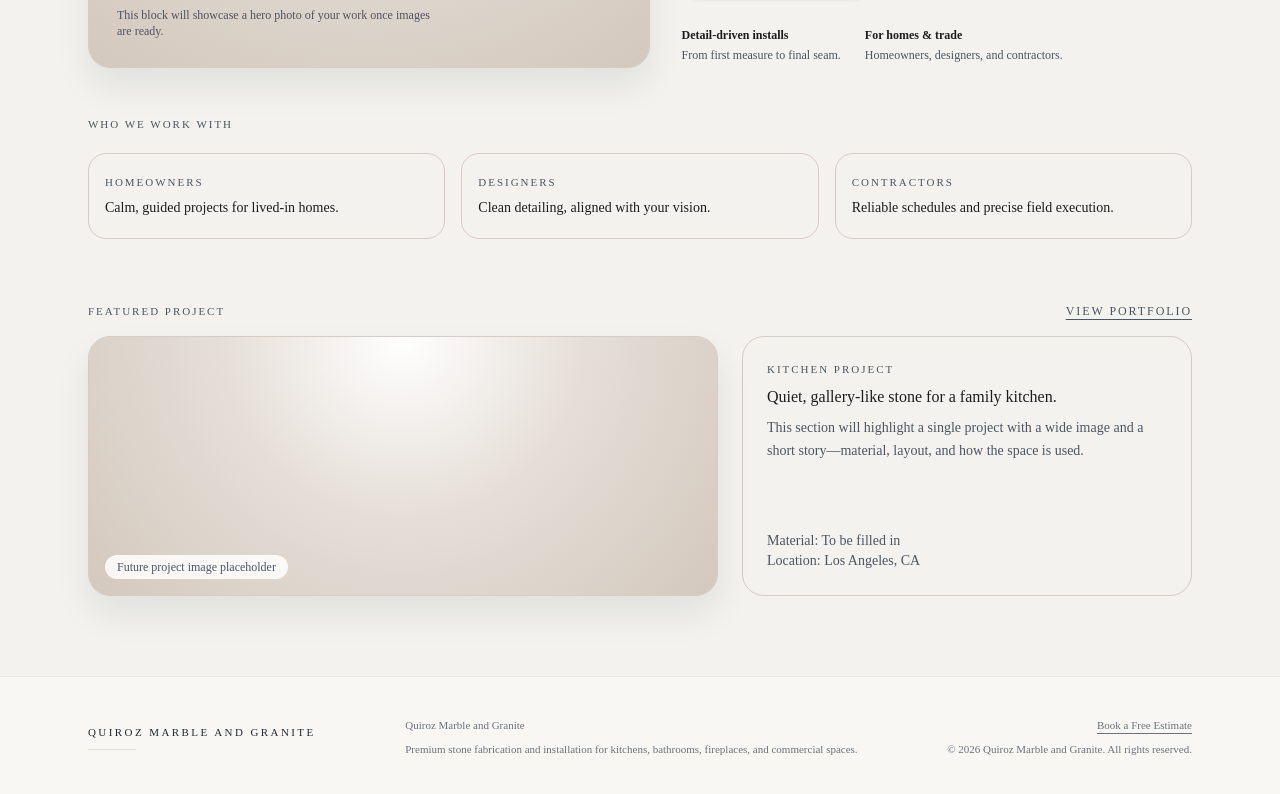
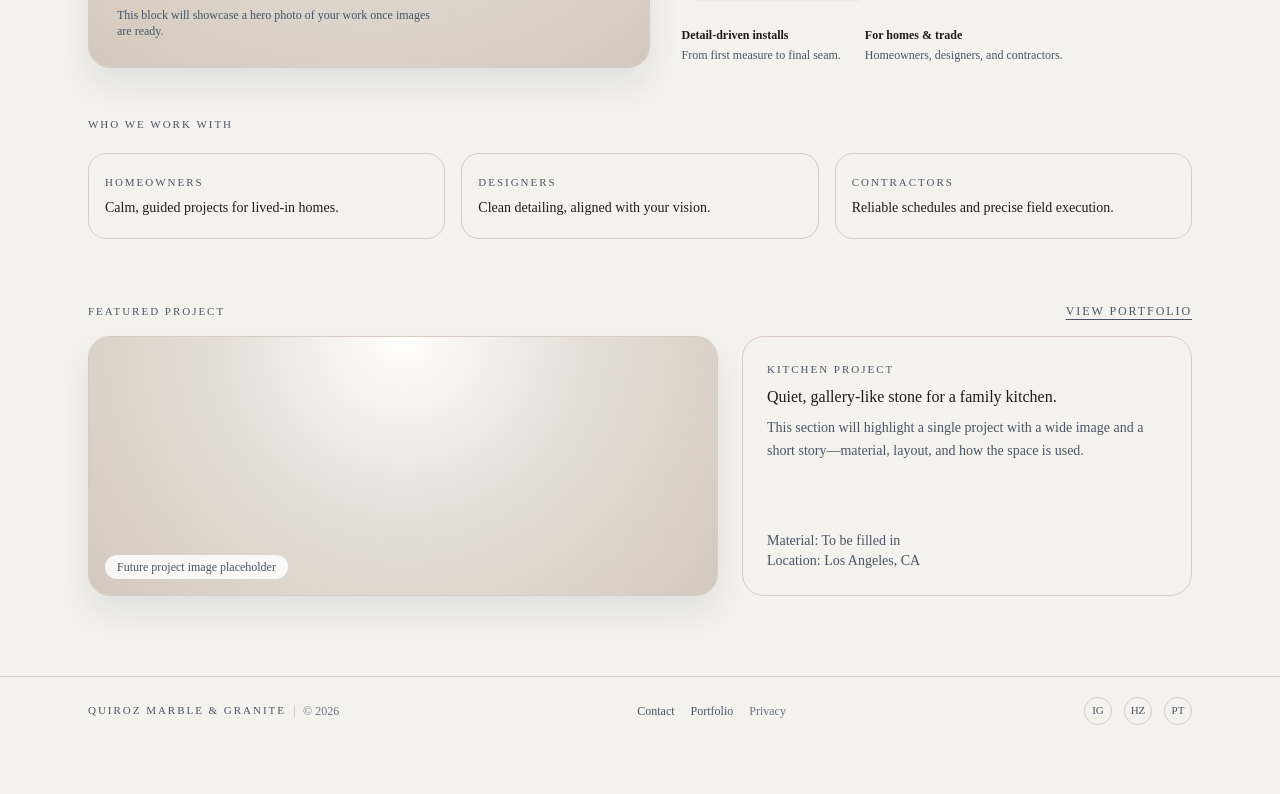
Before and after one commit to leoqjr/quiroz-marble-and-granite-site, a Next.js app: page / in a window 1280 px wide. Shown: the part 449-1243 px from the top of the page. After the commit the page ends 1194 px from the top, so only its background shows below. Built offline with nearby package versions, Linux system fonts and the light colour scheme.

Commit message:
Design Day 1: image-led hero, who-we-work-with tiles, and minimal footer

```diff
--- a/src/components/site/footer.tsx
+++ b/src/components/site/footer.tsx
@@ -1,36 +1,69 @@
 // src/components/site/footer.tsx
+"use client";
+
 import Link from "next/link";
-import { Logo } from "./logo";
 
 export function Footer() {
   return (
-    <footer className="border-t border-[#E2E0DA]/70 bg-[#F8F7F4]">
-      <div className="mx-auto flex max-w-6xl flex-col gap-6 px-4 py-10 md:flex-row md:items-center md:justify-between md:px-6">
-        <div className="transition-transform duration-200 ease-out hover:-translate-y-0.5">
-          <Logo />
+    <footer className="border-t border-[#D8CBC3] bg-[#F3F2EE]">
+      <div className="mx-auto flex max-w-6xl flex-col gap-4 px-4 py-4 text-xs text-[#4B5563] md:flex-row md:items-center md:justify-between md:px-6 md:py-5">
+        {/* Left: Brand / copyright */}
+        <div className="flex items-center gap-2">
+          <span className="text-[11px] font-medium uppercase tracking-[0.18em] text-[#4B5563]">
+            Quiroz Marble & Granite
+          </span>
+          <span className="hidden h-3 w-px bg-[#D8CBC3] md:inline-block" />
+          <span className="text-xs text-[#6B7280]">
+            © {new Date().getFullYear()}
+          </span>
         </div>
 
-        <div className="space-y-2 text-[11px] text-[#6B7280]">
-          <p>Quiroz Marble and Granite</p>
-          <p>
-            Premium stone fabrication and installation for kitchens, bathrooms,
-            fireplaces, and commercial spaces.
-          </p>
+        {/* Center: Essential links */}
+        <div className="flex flex-wrap items-center gap-4">
+          <Link
+            href="/contact"
+            className="text-xs text-[#4B5563] underline-offset-4 hover:text-[#1D1D1D] hover:underline"
+          >
+            Contact
+          </Link>
+          <Link
+            href="/portfolio"
+            className="text-xs text-[#4B5563] underline-offset-4 hover:text-[#1D1D1D] hover:underline"
+          >
+            Portfolio
+          </Link>
+          <Link
+            href="/privacy"
+            className="text-xs text-[#6B7280] underline-offset-4 hover:text-[#1D1D1D] hover:underline"
+          >
+            Privacy
+          </Link>
         </div>
 
-        <div className="flex flex-col items-start gap-2 text-[11px] text-[#6B7280] md:items-end">
+        {/* Right: Social slots */}
+        <div className="flex items-center gap-3">
+          {/* Replace # with real URLs later */}
           <Link
-            href="/estimate"
-            className="inline-flex items-center underline underline-offset-4
-                       transition-colors duration-200 ease-out
-                       hover:text-[#1F2933]"
+            href="#"
+            aria-label="Instagram"
+            className="h-7 w-7 rounded-full border border-[#D8CBC3] text-[11px] text-[#4B5563] flex items-center justify-center hover:bg-[#E5DED7]"
           >
-            Book a Free Estimate
+            IG
           </Link>
-          <p>
-            © {new Date().getFullYear()} Quiroz Marble and Granite. All rights
-            reserved.
-          </p>
+          <Link
+            href="#"
+            aria-label="Houzz"
+            className="h-7 w-7 rounded-full border border-[#D8CBC3] text-[11px] text-[#4B5563] flex items-center justify-center hover:bg-[#E5DED7]"
+          >
+            HZ
+          </Link>
+          <Link
+            href="#"
+            aria-label="Pinterest"
+            className="h-7 w-7 rounded-full border border-[#D8CBC3] text-[11px] text-[#4B5563] flex items-center justify-center hover:bg-[#E5DED7]"
+          >
+            PT
+          </Link>
         </div>
       </div>
     </footer>
```
